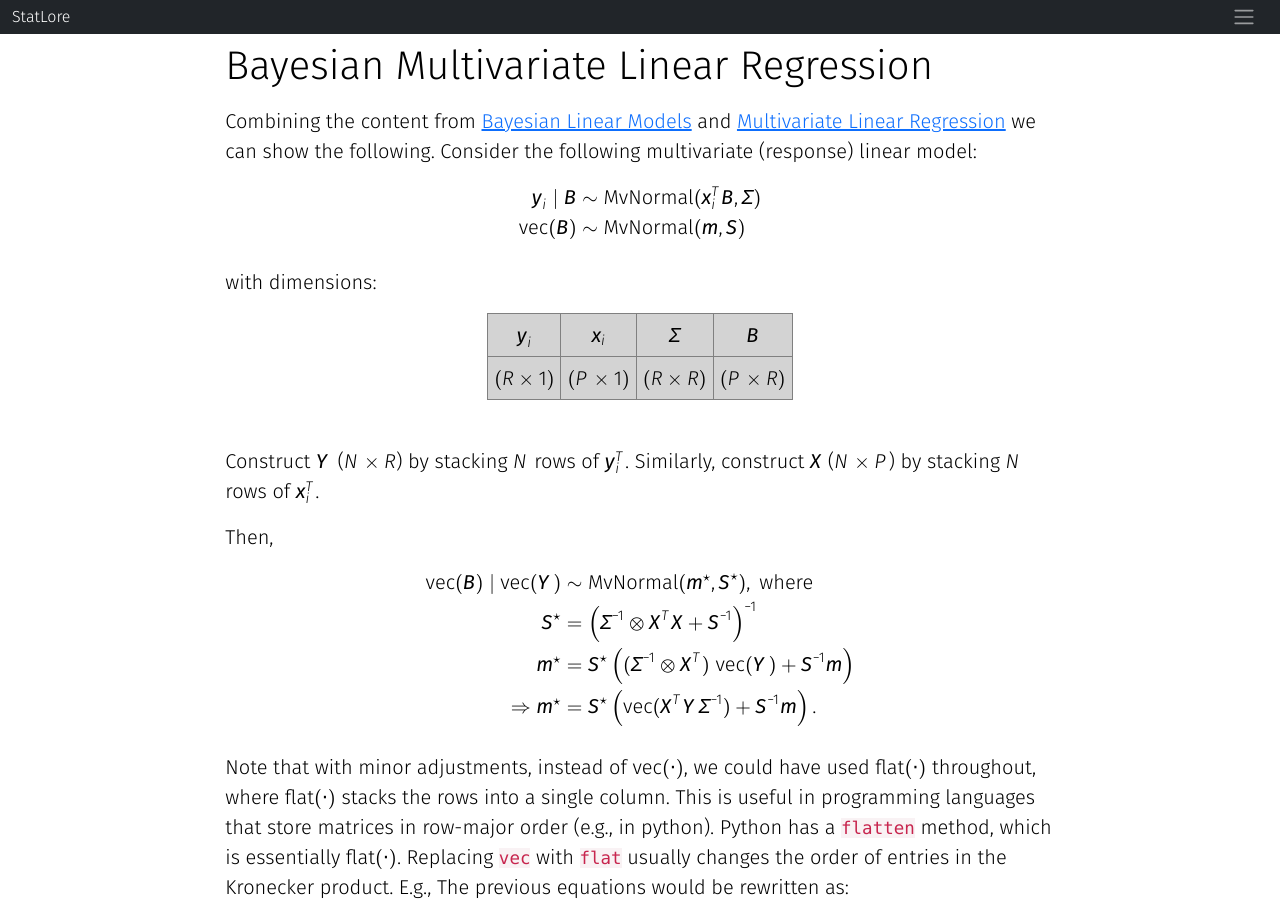
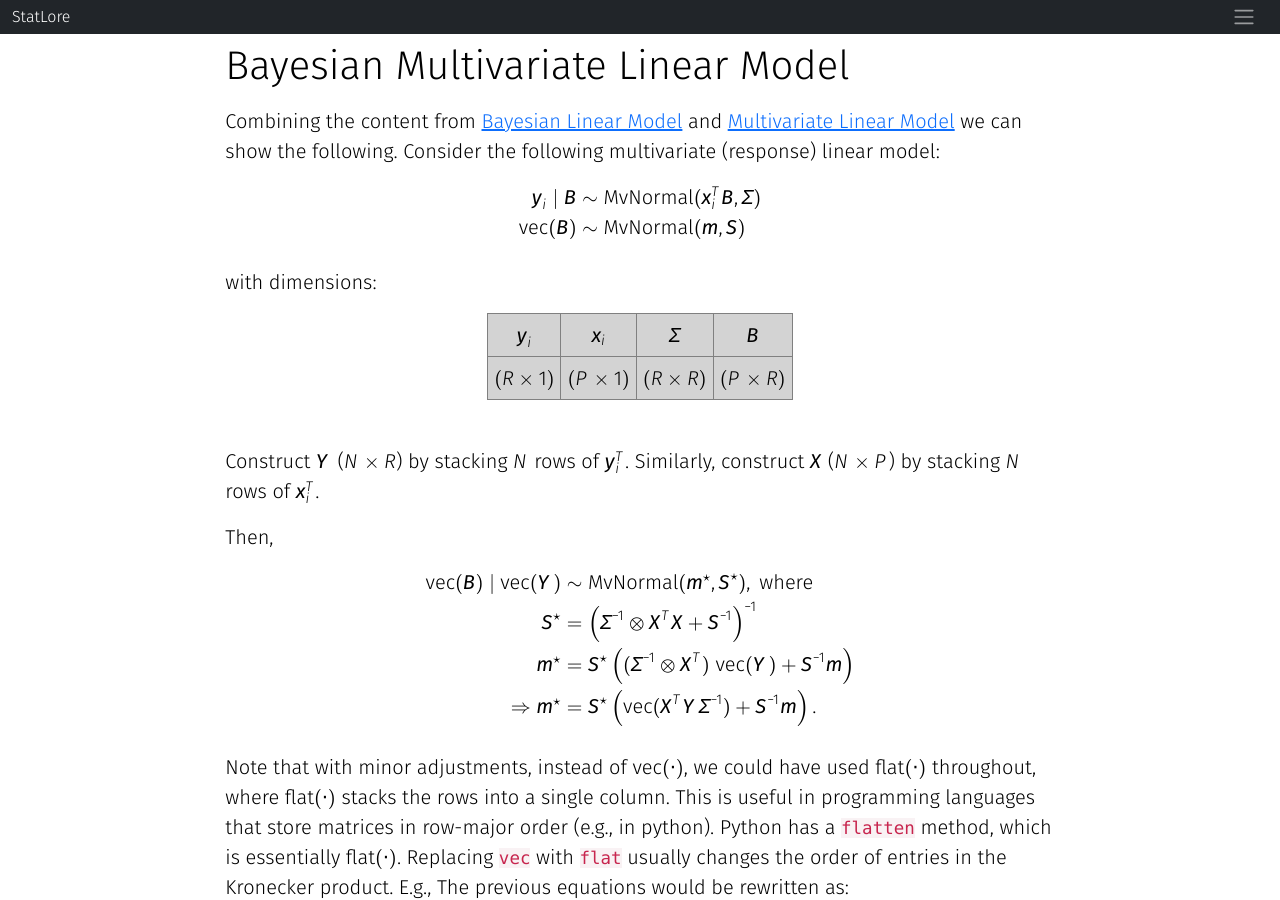
Before and after one commit to luiarthur/statlore, a Jekyll site: the page built from docs/_posts/2022-08-03-bmvlm.md, in a window 1280 px wide and 900 px high. Built offline with Jekyll 4.4.1, drawn with Linux system fonts in a browser that asks for light colours; nearby versions of some CDN libraries; comment, search, counter and statistics services are not loaded.

Commit message:
title change

```diff
--- a/docs/_posts/2022-08-03-bmvlm.md
+++ b/docs/_posts/2022-08-03-bmvlm.md
@@ -1,15 +1,15 @@
 ---
 layout: page
-title: Bayesian Multivariate Linear Regression
+title: Bayesian Multivariate Linear Model
 math: on
 ---
 
 # {{page.title}}
 
 Combining the content from
-<a href="{{ 'blm' | prepend: site.baseurl }}">Bayesian Linear Models</a>
+<a href="{{ 'blm' | prepend: site.baseurl }}">Bayesian Linear Model</a>
 and
-<a href="{{ 'mvlm' | prepend: site.baseurl }}">Multivariate Linear Regression</a>
+<a href="{{ 'mvlm' | prepend: site.baseurl }}">Multivariate Linear Model</a>
 we can show the following. Consider the following multivariate
 (response) linear model:
 
```
Also changed, not shown: docs/_posts/2022-08-02-mvlm.md (+1 -1 lines).
